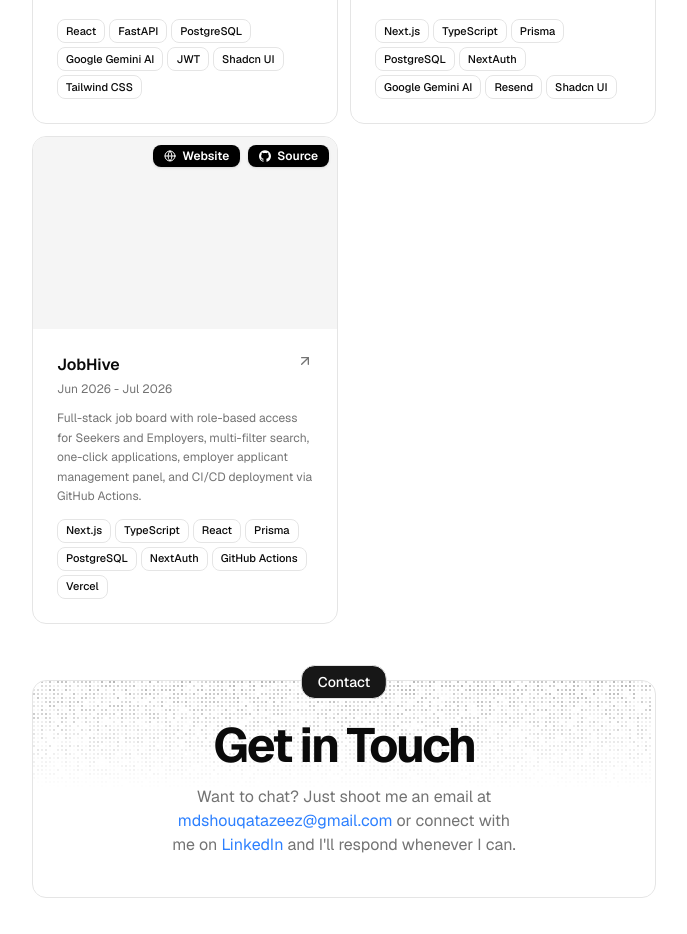
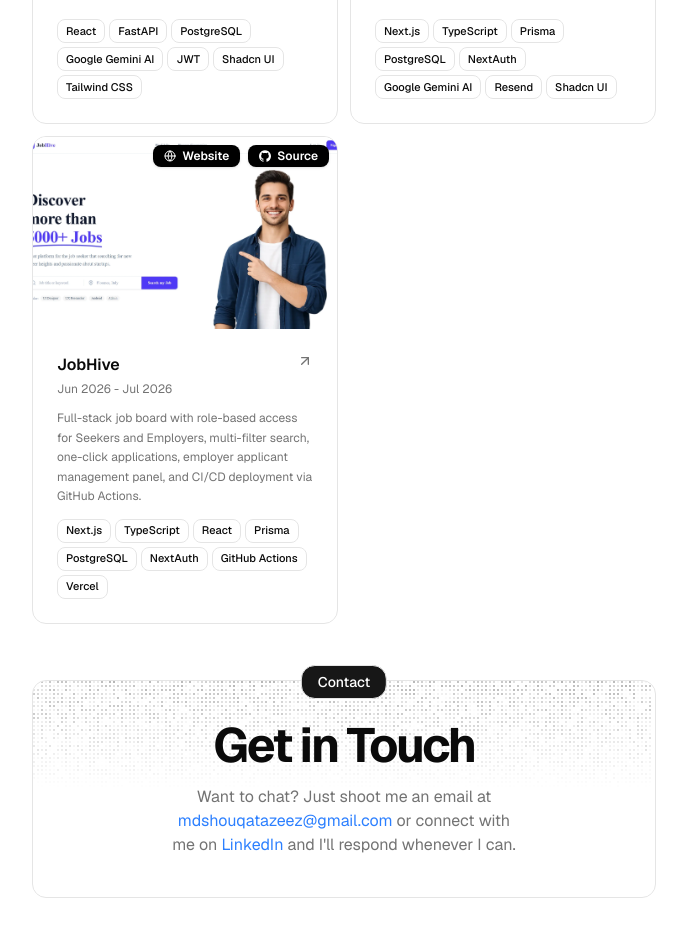
Before and after one commit to shouqatazeez/portfolio, a Next.js app: page / in a window 1280 px wide. Shown: the part 1400-2334 px from the top of the page, without its empty margins (296-983 px from the left). Built offline with nearby package versions, Linux system fonts and the light colour scheme.

Commit message:
feat: add JobHive project screenshot

```diff
--- a/src/data/resume.tsx
+++ b/src/data/resume.tsx
@@ -186,7 +186,7 @@ export const DATA = {
           icon: <Icons.github className="size-3" />,
         },
       ],
-      image: "",
+      image: "/jobhive.webp",
       video: "",
     },
   ],
```
Also changed, not shown: public/jobhive.webp (added).
